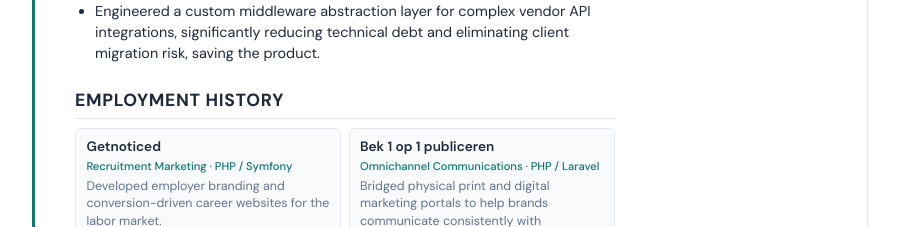
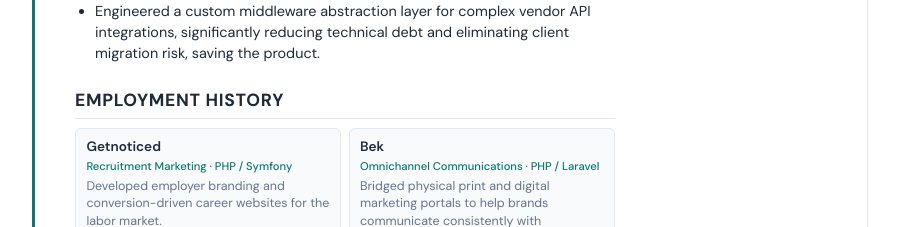
Before and after one commit to spdotdev/splotnikov, a website built with Vite: page cv.html in a window 1280 px wide. Shown: the part 1220-1447 px from the top of the page, without its empty margins (190-1089 px from the left). Built offline with nearby package versions, Linux system fonts and the light colour scheme.

Commit message:
Shorten employment history role name to "Bek"
Co-Authored-By: Claude Sonnet 4.6 <noreply@anthropic.com>

```diff
--- a/cv.html
+++ b/cv.html
@@ -1223,7 +1223,7 @@
                         <p class="past-role-desc">Developed employer branding and conversion-driven career websites for the labor market.</p>
                     </div>
                     <div class="past-role-card">
-                        <p class="past-role-name">Bek 1 op 1 publiceren</p>
+                        <p class="past-role-name">Bek</p>
                         <p class="past-role-sector">Omnichannel Communications · PHP / Laravel</p>
                         <p class="past-role-desc">Bridged physical print and digital marketing portals to help brands communicate consistently with customers.</p>
                     </div>
```
